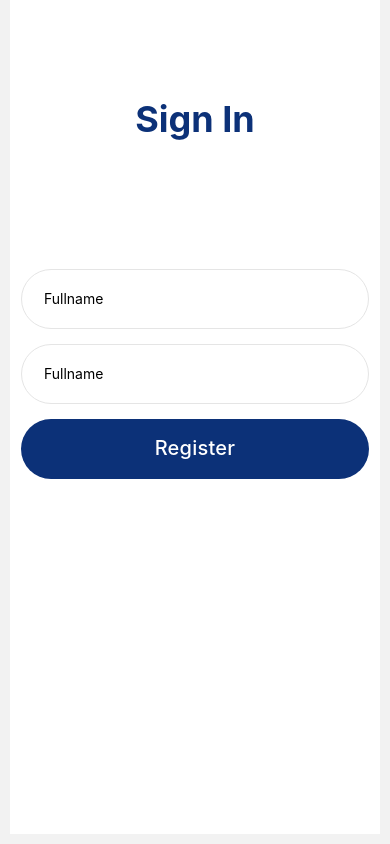
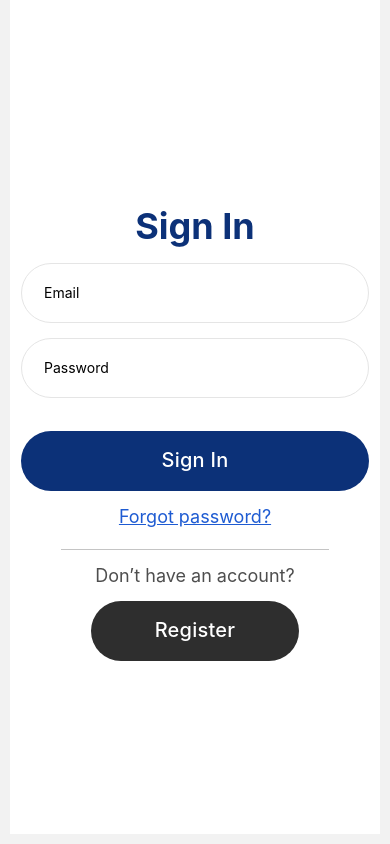
Before and after one commit to LampStack-TN/task-genie-mobile, a React Native app: screen /login in a window 390 px wide. Built offline with nearby package versions, Linux system fonts and the light colour scheme; no server answers.

Commit message:
Finish sign in layout

```diff
--- a/components/auth/Login.tsx
+++ b/components/auth/Login.tsx
@@ -1,10 +1,4 @@
-import {
-  View,
-  Text,
-  StyleSheet,
-  TextInput,
-  StatusBar,
-} from "react-native";
+import { View, Text, StyleSheet, TextInput, StatusBar } from "react-native";
 import { useForm, Controller } from "react-hook-form";
 import Button from "../UI/Button";
 
@@ -27,10 +21,8 @@ const Login = ({ navigation }) => {
 
   return (
     <View style={styles.container}>
-      <View style={styles.header}>
+      <View style={styles.section}>
         <Text style={styles.title}>Sign In</Text>
-      </View>
-      <View style={styles.section}>
         <View style={styles.inputView}>
           <Controller
             control={control}
@@ -44,7 +36,7 @@ const Login = ({ navigation }) => {
             render={({ field: { onChange, onBlur, value } }) => (
               <TextInput
                 onChangeText={onChange}
-                placeholder="Fullname"
+                placeholder="Email"
                 value={value}
                 style={styles.input}
               />
@@ -69,7 +61,7 @@ const Login = ({ navigation }) => {
             render={({ field: { onChange, onBlur, value } }) => (
               <TextInput
                 onChangeText={onChange}
-                placeholder="Fullname"
+                placeholder="Password"
                 value={value}
                 style={styles.input}
               />
@@ -81,11 +73,44 @@ const Login = ({ navigation }) => {
           <Text style={{ color: "#f01010" }}>{errors.password.message}</Text>
         )}
 
+        <View style={{ marginTop: 18 }}>
+          <Button
+            label="Sign In"
+            style="fill"
+            callback={handleSubmit(onSubmit)}
+          />
+        </View>
+        <Text
+          style={{
+            textAlign: "center",
+            color: "#1E5BD2",
+            fontSize: 18,
+            paddingBottom: 22,
+            marginHorizontal: 40,
+            textDecorationLine: "underline",
+            borderBottomWidth: 1,
+            borderBottomColor: "#c4c4c4",
+          }}
+        >
+          Forgot password?
+        </Text>
+        <Text
+          style={{
+            textAlign: "center",
+            color: "#4e4e4e",
+            fontSize: 18,
+          }}
+        >
+          Don’t have an account?
+        </Text>
+        <View style={{ paddingHorizontal: "20%" }}>
           <Button
             label="Register"
             style="fill"
+            color="#2e2e2e"
             callback={handleSubmit(onSubmit)}
           />
+        </View>
       </View>
     </View>
   );
@@ -102,7 +127,6 @@ const styles = StyleSheet.create({
     marginTop: StatusBar.currentHeight || 0,
   },
   header: {
-    justifyContent: "center",
     flex: 1,
     backgroundColor: "#fff",
     paddingHorizontal: 10,
@@ -118,6 +142,7 @@ const styles = StyleSheet.create({
     //   justifyContent: "space-between",
     // },
     section: {
+    justifyContent: "center",
     backgroundColor: "#fff",
     flex: 3,
     gap: 15,
--- a/components/auth/register/BasicInfos.tsx
+++ b/components/auth/register/BasicInfos.tsx
@@ -78,7 +78,7 @@ const BasicInfos = ({ navigation }) => {
                 render={({ field: { onChange, onBlur, value } }) => (
                   <TextInput
                     onChangeText={onChange}
-                    placeholder="Birthdae"
+                    placeholder="Birthdate"
                     value={value}
                     style={styles.input}
                   />
```
Lines whose indentation alone changed are shown as unchanged.
